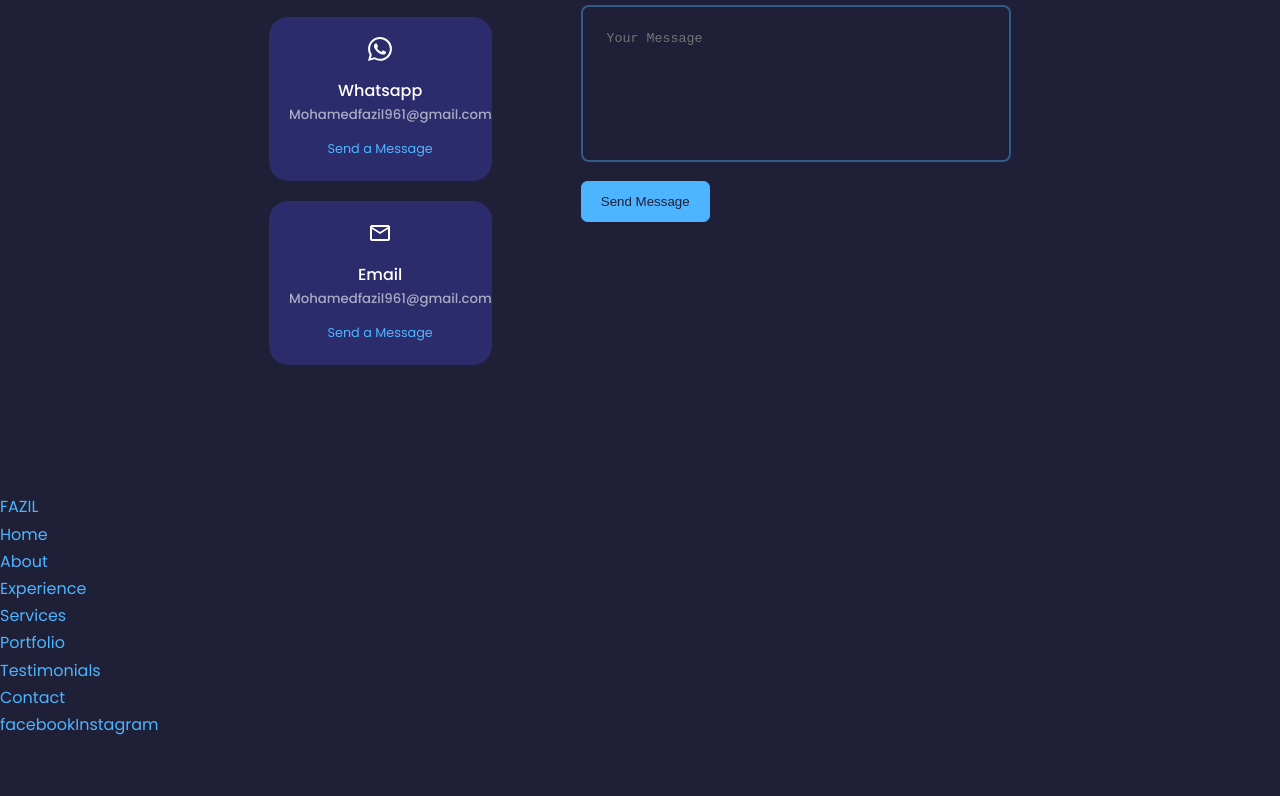
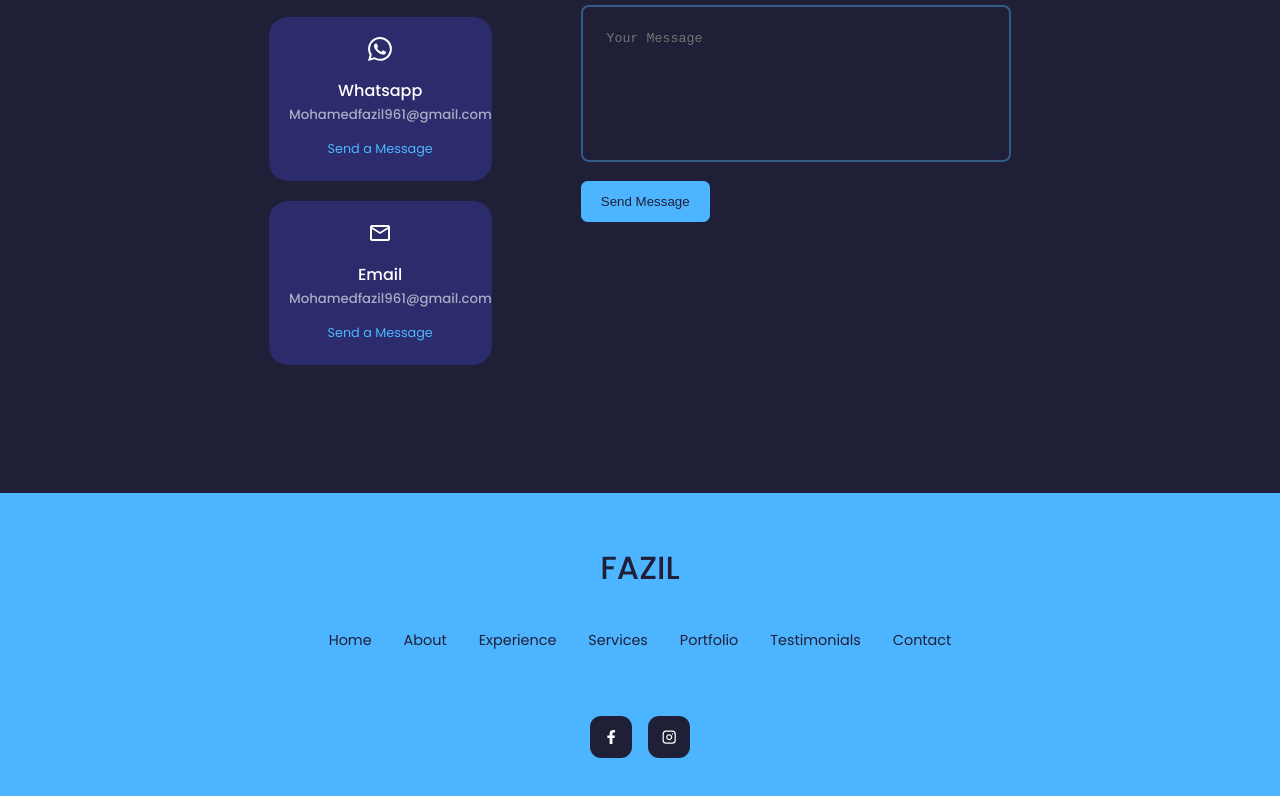
Before and after one commit to mohamedfazilk/React-Portfolio, a React (Create React App) app: page / in a window 1280 px wide. Shown: the part 4755-5551 px from the top of the page. Before the commit the page ends 5493 px from the top, so only its background shows below. Built offline with nearby package versions, Linux system fonts and the light colour scheme.

Commit message:
add styles for the footer component

```diff
--- a/src/components/contact/contact.css
+++ b/src/components/contact/contact.css
@@ -73,5 +73,7 @@
 
 @media screen and (max-width: 600px) {
 
-
+    .container.contact__container{
+        width: var(--container-width-sm);
+    }
 }
--- a/src/components/footer/Footer.jsx
+++ b/src/components/footer/Footer.jsx
@@ -1,5 +1,7 @@
 import React from 'react';
-import './footer.css'
+import './footer.css';
+import {FaFacebookF} from 'react-icons/fa';
+import {FiInstagram} from 'react-icons/fi';
 
 const Footer = () => {
   return (
@@ -18,8 +20,8 @@
         </ul>
 
         <div className="footer__socials">
-          <a href="">facebook</a>
-          <a href="">Instagram</a>
+          <a href="#"><FaFacebookF/></a>
+          <a href="#"><FiInstagram/></a>
 
         </div>
       </footer>
--- a/src/components/footer/footer.css
+++ b/src/components/footer/footer.css
@@ -0,0 +1,55 @@
+footer {
+    background: var(--color-primary);
+    padding: 3rem 0;
+    text-align: center;
+    font-size: 0.9rem;
+    margin-top: 7rem;
+}
+
+footer a {
+    color: var(--color-bg);
+}
+
+.footer__logo {
+    font-size: 2rem;
+    font-weight: 500;
+    margin-bottom: 2rem;
+    display: inline-block;
+}
+
+.permalinks {
+    display: flex;
+    flex-wrap: wrap;
+    justify-content: center;
+    gap: 2rem;
+    margin: 0 auto;
+}
+
+.footer__socials {
+    display: flex;
+    justify-content: center;
+    gap: 1rem;
+    margin-bottom: 4rem;
+    margin-top: 4rem;
+}
+
+.footer__socials a{
+    background: var(--color-bg);
+    color: var(--color-white);
+    padding: 0.8rem;
+    border-radius: 0.7rem;
+    display: flex;
+    border: 1px solid transparent;
+
+}
+
+.footer__socials:hover{
+    background: transparent;
+    color: var(--color-bg);
+    border-color: var(--color-bg);
+}
+
+.footer__copyright {
+    margin-bottom: 4rem;
+    color: var(--color-bg);
+}
```
